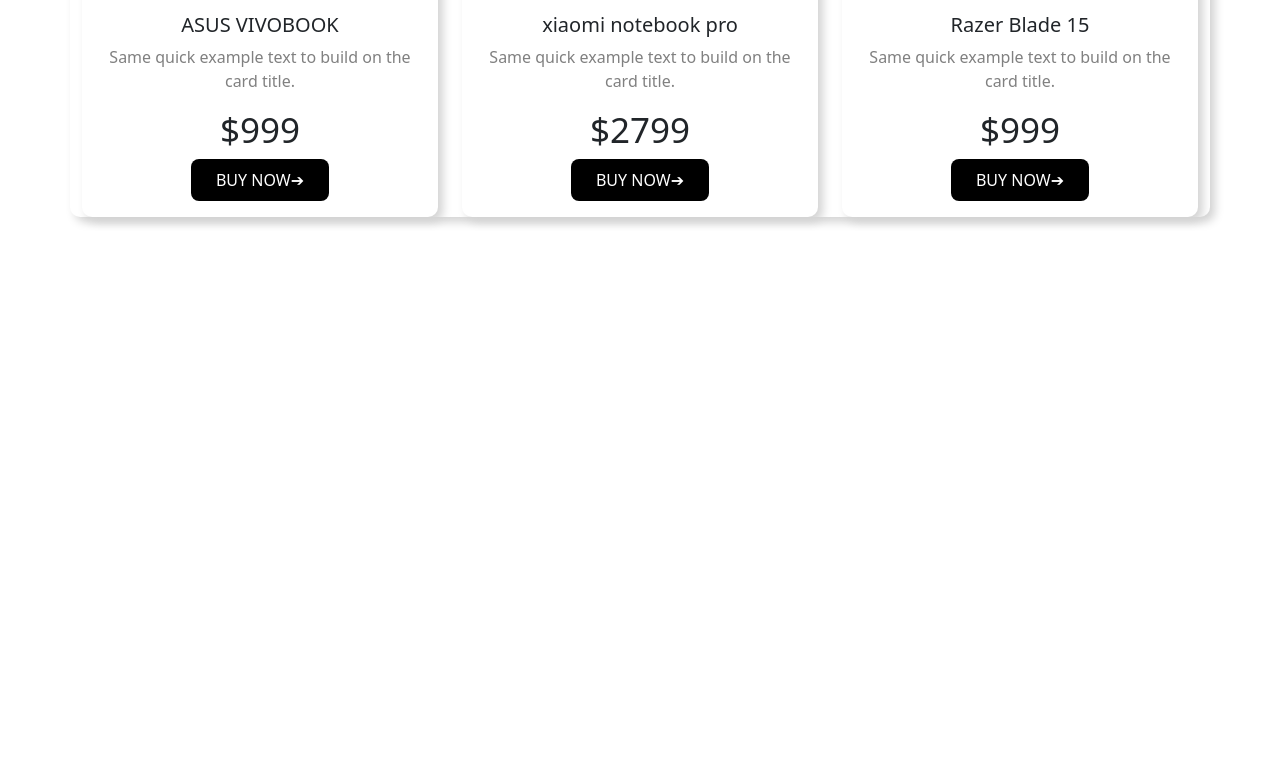
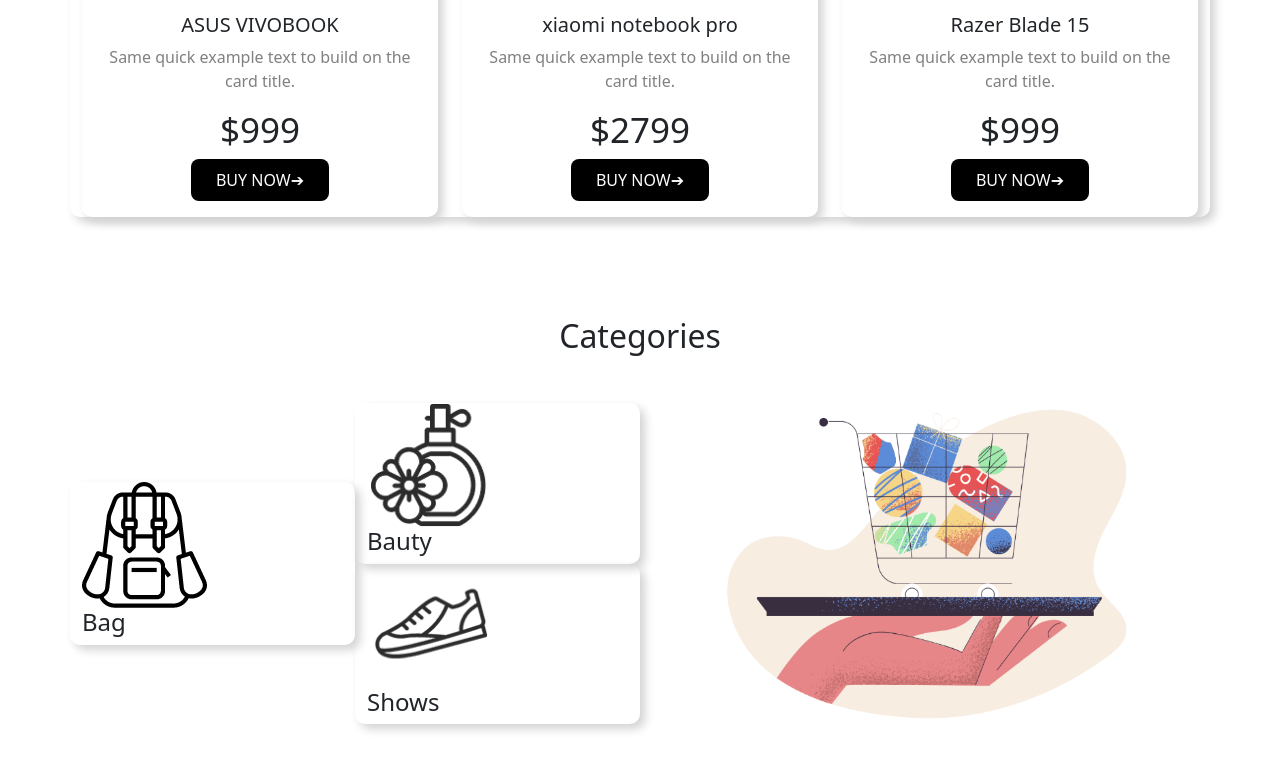
Before and after one commit to rafsan-sami/first-bootstrap-project, a plain HTML site: page index.html in a window 1280 px wide. Shown: the part 1917-2687 px from the top of the page. Before the commit the page ends 2234 px from the top, so only its background shows below. Drawn offline with nearby package versions, Linux system fonts and the light colour scheme.

Commit message:
project done

```diff
--- a/index.html
+++ b/index.html
@@ -177,6 +177,28 @@
       </div>
     </div>
 
+    <div class="container end">
+      <h2>Categories</h2>
+      <div class="row align-items-center">
+        <div class="col-md-3 hello">
+          <img src="images/Categories/bag.png" alt="">
+          <h4>Bag</h4>
+        </div>
+          <div class="col-md-3">
+          <div class="row cat lign-items-center hello">
+            <img src="images/Categories/perfume.png" alt="">
+            <h4>Bauty</h4>
+          </div>
+          <div class="row cat lign-items-center hello">
+            <img src="images/Categories/shoe.png" alt="">
+            <h4>Shows</h4>
+          </div>
+          </div>
+        <div class="col-md-6 hend">
+          <img src="images/Categories/pale-order.png" alt="">
+        </div>
+      </div>
+    </div>
 
 
     <script src="https://cdn.jsdelivr.net/npm/bootstrap@5.1.0/dist/js/bootstrap.bundle.min.js" integrity="sha384-U1DAWAznBHeqEIlVSCgzq+c9gqGAJn5c/t99JyeKa9xxaYpSvHU5awsuZVVFIhvj" crossorigin="anonymous"></script>
--- a/style.css
+++ b/style.css
@@ -54,3 +54,17 @@
     color: orange;
     font-size: 17px;
 }
+.end h2{
+    text-align: center;
+}
+.end .hend img{
+    height: 400px;
+}
+.row .cat img{
+    width: 147px;
+}
+.hello{
+    border: none;
+    box-shadow: 5px 5px 10px lightgray;
+    border-radius: 10px;
+}
```
